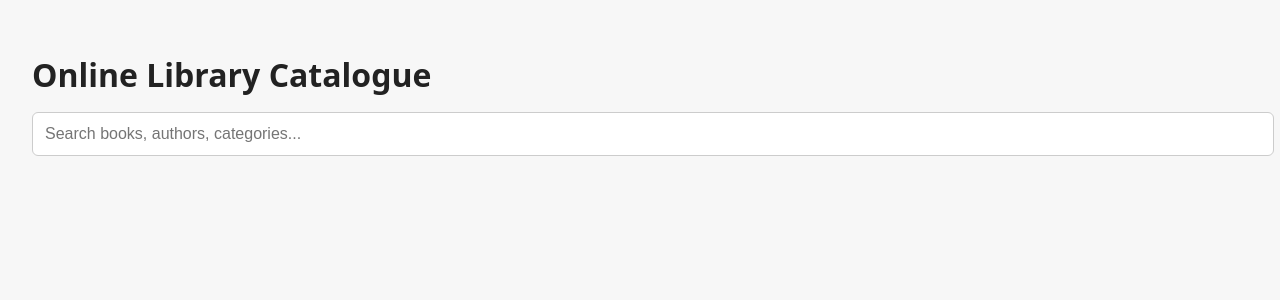
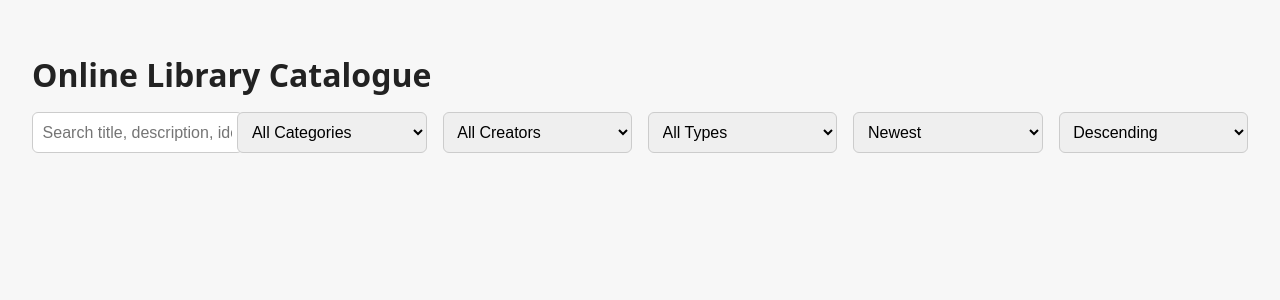
Before and after one commit to detnsw-sydtech/High-Security-Flask-PWA-Repo-Template, a Flask app: page / in a window 1280 px wide. Shown: the top 300 px of the page. Run offline with Flask 3, Linux system fonts and the light colour scheme; data that the repository does not hold is empty; some libraries are stand-ins or nearby versions.

Commit message:
Update index.html

```diff
--- a/src/app/templates/index.html
+++ b/src/app/templates/index.html
@@ -4,7 +4,6 @@
     <meta charset="UTF-8">
     <title>Online Library Catalogue</title>
 
-    <!-- Simple, clean styling -->
     <style>
         body {
             font-family: system-ui, sans-serif;
@@ -18,16 +17,20 @@
             margin-bottom: 1rem;
         }
 
-        .search-container {
+        .filters {
+            display: grid;
+            grid-template-columns: repeat(auto-fit, minmax(180px, 1fr));
+            gap: 1rem;
             margin-bottom: 1.5rem;
         }
 
-        .search-container input {
-            width: 100%;
-            padding: 0.75rem;
-            font-size: 1rem;
+        .filters input,
+        .filters select {
+            padding: 0.6rem;
             border: 1px solid #ccc;
             border-radius: 6px;
+            font-size: 1rem;
+            width: 100%;
         }
 
         .item-list {
@@ -75,16 +78,86 @@
 
 <h1>Online Library Catalogue</h1>
 
-<div class="search-container">
+<!-- FILTER BAR -->
+<div class="filters">
+
+    <!-- Search -->
     <input
         type="text"
         name="q"
-        placeholder="Search books, authors, categories..."
+        placeholder="Search title, description, identifier..."
         hx-get="/catalogue"
         hx-target="#catalogue-results"
         hx-trigger="keyup changed delay:300ms"
-        hx-include="[name='q']"
+        hx-include=".filters"
     >
+
+    <!-- Category filter -->
+    <select
+        name="category"
+        hx-get="/catalogue"
+        hx-target="#catalogue-results"
+        hx-trigger="change"
+        hx-include=".filters"
+    >
+        <option value="">All Categories</option>
+        {% for c in categories %}
+            <option value="{{ c.name }}">{{ c.name }}</option>
+        {% endfor %}
+    </select>
+
+    <!-- Creator filter -->
+    <select
+        name="creator"
+        hx-get="/catalogue"
+        hx-target="#catalogue-results"
+        hx-trigger="change"
+        hx-include=".filters"
+    >
+        <option value="">All Creators</option>
+        {% for cr in creators %}
+            <option value="{{ cr.name }}">{{ cr.name }}</option>
+        {% endfor %}
+    </select>
+
+    <!-- Item Type filter -->
+    <select
+        name="type"
+        hx-get="/catalogue"
+        hx-target="#catalogue-results"
+        hx-trigger="change"
+        hx-include=".filters"
+    >
+        <option value="">All Types</option>
+        {% for t in item_types %}
+            <option value="{{ t.name }}">{{ t.name }}</option>
+        {% endfor %}
+    </select>
+
+    <!-- Sorting -->
+    <select
+        name="sort"
+        hx-get="/catalogue"
+        hx-target="#catalogue-results"
+        hx-trigger="change"
+        hx-include=".filters"
+    >
+        <option value="created_at">Newest</option>
+        <option value="title">Title</option>
+        <option value="year">Year</option>
+    </select>
+
+    <select
+        name="direction"
+        hx-get="/catalogue"
+        hx-target="#catalogue-results"
+        hx-trigger="change"
+        hx-include=".filters"
+    >
+        <option value="desc">Descending</option>
+        <option value="asc">Ascending</option>
+    </select>
+
 </div>
 
 <!-- Dynamic catalogue container -->
@@ -95,7 +168,6 @@
      hx-swap="innerHTML">
 </div>
 
-<!-- HTMX -->
 <script src="https://unpkg.com/htmx.org@1.9.10"></script>
 
 </body>
```
